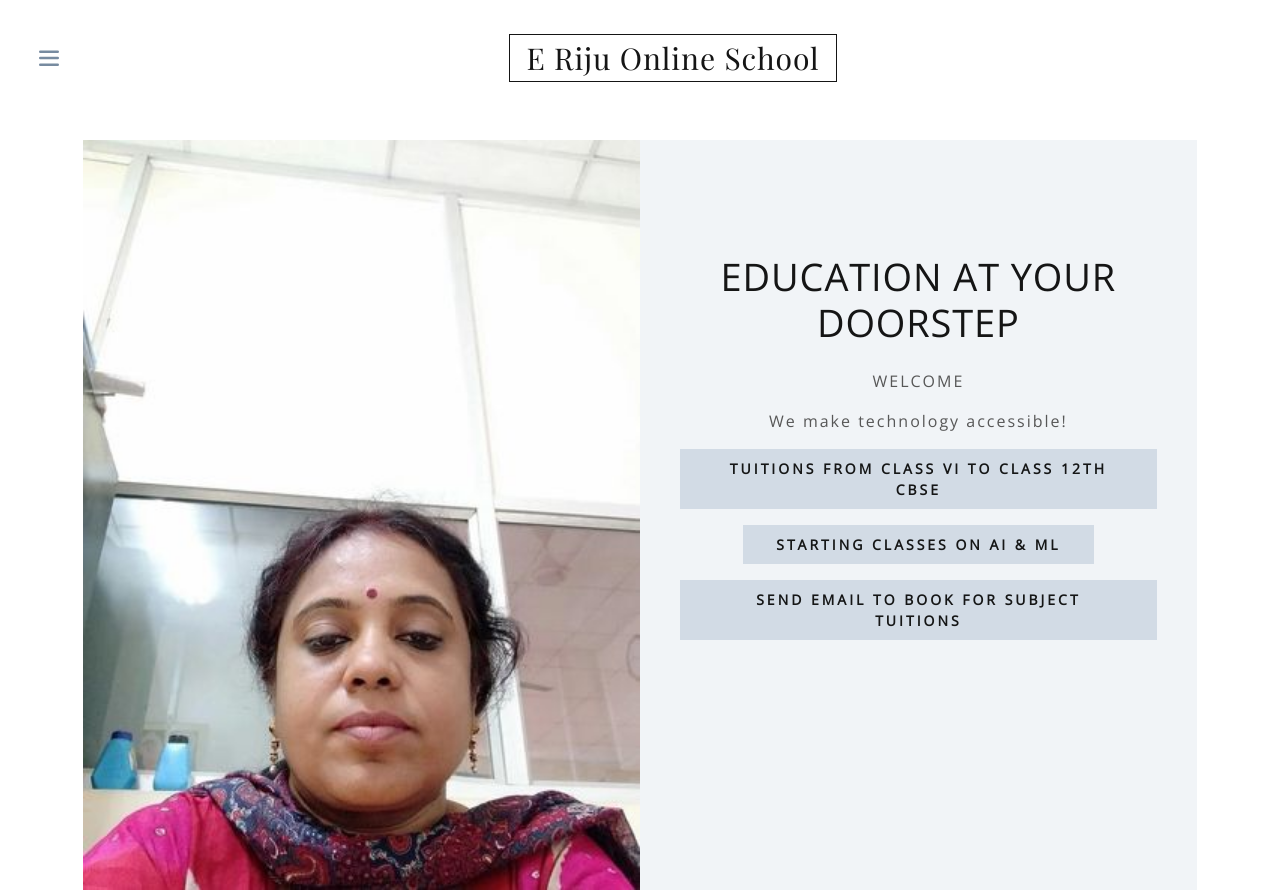
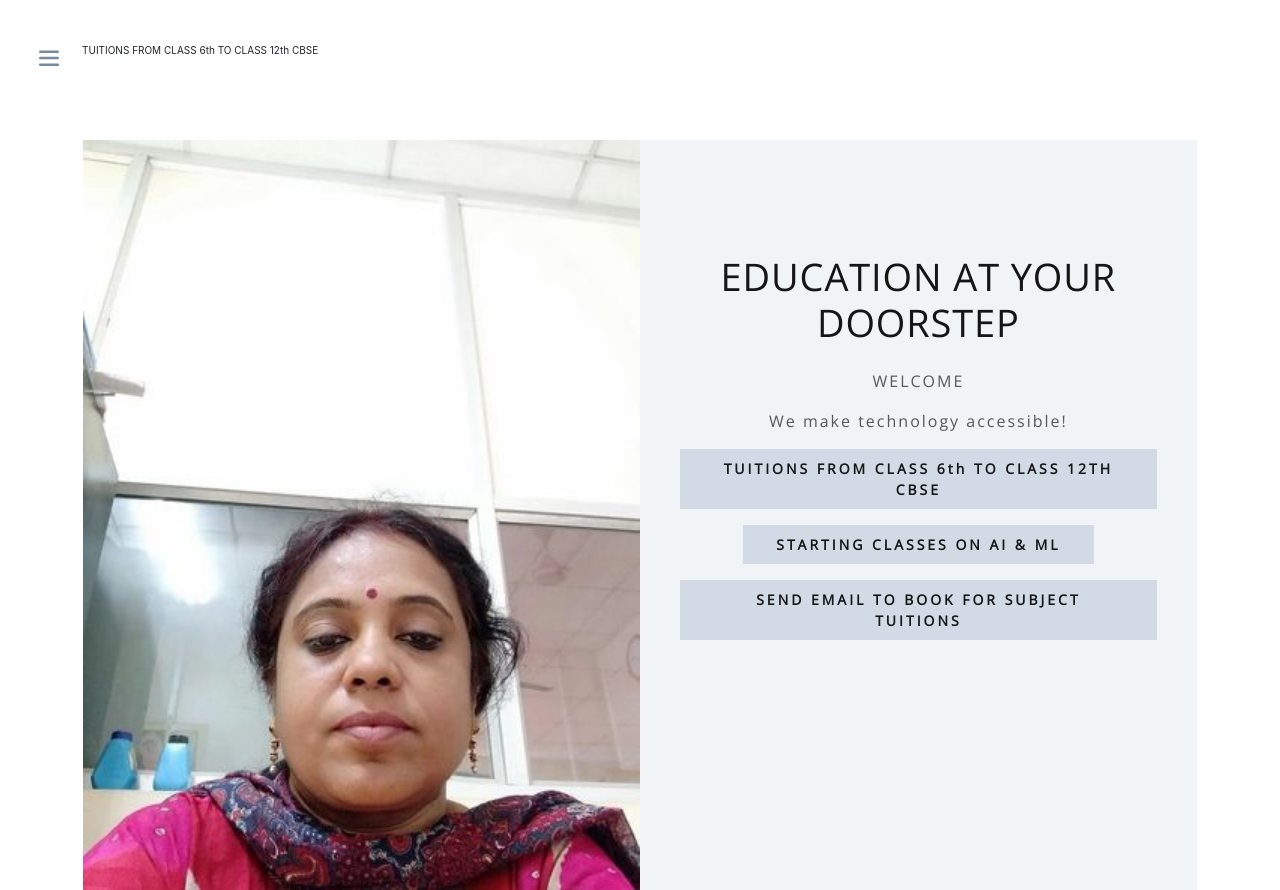
Before and after one commit to RijuE/my-website1, a plain HTML site: page index.html in a window 1280 px wide. Shown: the top 890 px of the page. Drawn offline with nearby package versions, Linux system fonts and the light colour scheme.

Commit message:
Update index.html

```diff
--- a/index.html
+++ b/index.html
@@ -28,12 +28,14 @@
 <script src="js/jquery-3.4.1.min.js"></script>
 <div id="er_wrap">
   <header>
-    <nav class="navbar"> <a class="navbar-brand" href="index.html">E Riju Online School</a>
+    <nav class="navbar">
+      <p>TUITIONS FROM CLASS 6th TO CLASS 12th CBSE </p>
       <button class="navbar-toggler collapsed" type="button" data-toggle="collapse" data-target="#er_navbar" aria-controls="er_navbar" aria-expanded="false" aria-label="Toggle navigation"> <span class="navbar-toggler-icon">
       <svg viewBox="0 0 24 24" fill="currentColor" width="40px" height="40px" class="ope">
         <path d="M19 8H5a1 1 0 1 1 0-2h14a1 1 0 0 1 0 2zm0 5.097H5a1 1 0 1 1 0-2h14a1 1 0 1 1 0 2zm0 5.25H5a1 1 0 1 1 0-2h14a1 1 0 1 1 0 2z"></path>
       </svg>
-	  <svg viewBox="0 0 24 24" fill="currentColor" width="40px" height="40px" class="cle"><path d="M19.245 4.313a1.065 1.065 0 0 0-1.508 0L11.78 10.27 5.82 4.313A1.065 1.065 0 1 0 4.312 5.82l5.958 5.958-5.958 5.959a1.067 1.067 0 0 0 1.508 1.508l5.959-5.958 5.958 5.958a1.065 1.065 0 1 0 1.508-1.508l-5.958-5.959 5.958-5.958a1.065 1.065 0 0 0 0-1.508"></path></svg>
+	  <svg viewBox="0 0 24 24" fill="currentColor" width="40px" height="40px" class="cle">
+	    <path d="M19.245 4.313a1.065 1.065 0 0 0-1.508 0L11.78 10.27 5.82 4.313A1.065 1.065 0 1 0 4.312 5.82l5.958 5.958-5.958 5.959a1.067 1.067 0 0 0 1.508 1.508l5.959-5.958 5.958 5.958a1.065 1.065 0 1 0 1.508-1.508l-5.958-5.959 5.958-5.958a1.065 1.065 0 0 0 0-1.508"></path></svg>
       </span> </button>
       <div class="collapse navbar-collapse" id="er_navbar">
         <ul class="navbar-nav mr-auto">
@@ -55,7 +57,7 @@
           <h1>Education at your doorstep</h1>
           <p class="ls-2">WELCOME</p>
           <p class="ls-2">We make technology accessible!</p>
-          <p><a href="mailto:info@erijuonlineschool.com?subject=Enquiry" class="btn">TUITIONS FROM CLASS VI TO CLASS 12TH CBSE</a> </p>
+          <p><a href="mailto:info@erijuonlineschool.com?subject=Enquiry" class="btn">TUITIONS FROM CLASS 6th TO CLASS 12TH CBSE</a> </p>
           <p><a href="mailto:info@erijuonlineschool.com?subject=Enquiry" class="btn"> STARTING CLASSES ON   AI &amp; ML </a></p>
           <p><a href="mailto:info@erijuonlineschool.com?subject=Enquiry" class="btn"> SEND EMAIL TO BOOK FOR SUBJECT TUITIONS    </a></p>
           <p>&nbsp;</p>
```
